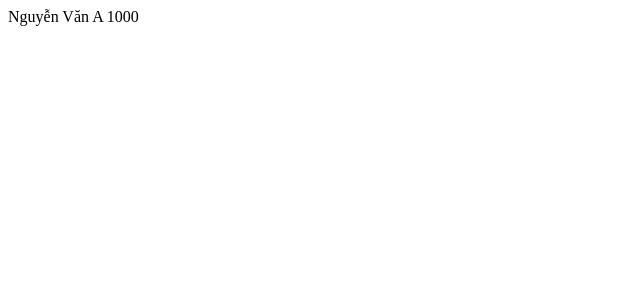
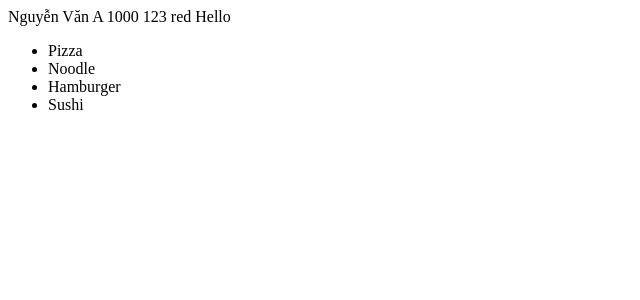
Before and after one commit to tahuy2004/WD20105-Typescript, a React (Vite) app: page /core-type in a window 1280 px wide. Shown: the top 300 px of the page, without its empty margins (0-640 px from the left). Built offline with nearby package versions, Linux system fonts and the light colour scheme.

Commit message:
feat: interface and type

```diff
--- a/src/components/CoreType.tsx
+++ b/src/components/CoreType.tsx
@@ -1,3 +1,4 @@
+/* eslint-disable @typescript-eslint/no-explicit-any */
 /* eslint-disable @typescript-eslint/no-unused-vars */
 import React from "react";
 
@@ -10,13 +11,72 @@ const CoreType = () => {
   const variableTuples: [string, number, boolean] = ["NVA", 21, true];
   // Array
   const arr: number[] = [1, 2, 3, 4, 5];
-  // Viết 1 danh sách các món ăn yêu thích bằng typescript
-  // Hiển thị danh sách món ăn yêu thích ra ngoài màn hình ( sử dụng map )
+  const favoriteFood: string[] = ["Pizza", "Noodle", "Hamburger", "Sushi"];
+
+  // enum
+  enum Color {
+    RED = "red",
+    GREEN = "green",
+    BLUE = "blue",
+  }
+  let color: Color = Color.RED;
+
+  // literal type
+  // Giới hạn giá trị của biến
+  const literalType: "Hello" | "world" = "Hello";
+  // Union Type
+  // Giới hạn kiểu dữ liệu của biến
+  const variableUnion: string | number = 123;
+
+  // Any
+  let anyVariable: any = "Hello world";
+  // Không cần kiểm tra kiểu dữ liệu trước khi sử dụng
+  anyVariable = 123;
+
+  // Unknown type
+  // An toàn hơn any
+  // Phải kiểm tra kiểu dữ liệu trước khi sử dụng
+  const print = (value: unknown) => {
+    if (typeof value === "string") {
+      console.log(value.toLowerCase());
+    }
+  };
+  print("HHHHH");
+  // Object
+  // 2 kiểu khai báo typescript object : interface và type
+  interface ILaptop {
+    name: string;
+    price: number;
+    getInfo: () => void;
+  }
+
+  type LaptopType = {
+    name: string;
+    price: number;
+    getInfo: () => void;
+  };
+
+  const variableLaptop: ILaptop = {
+    name: "Macbook Pro",
+    price: 1000,
+    getInfo: () => {
+      console.log(
+        `Name: ${variableLaptop.name}, Price: ${variableLaptop.price}`
+      );
+    },
+    description: "Macbook Pro 2023",
+  };
+
   return (
     <>
       <div>
-        {name} {price} {isVisible}
+        {name} {price} {isVisible} {anyVariable} {color} {literalType}
       </div>
+      <ul>
+        {favoriteFood.map((food) => (
+          <li>{food}</li>
+        ))}
+      </ul>
     </>
   );
 };
```
